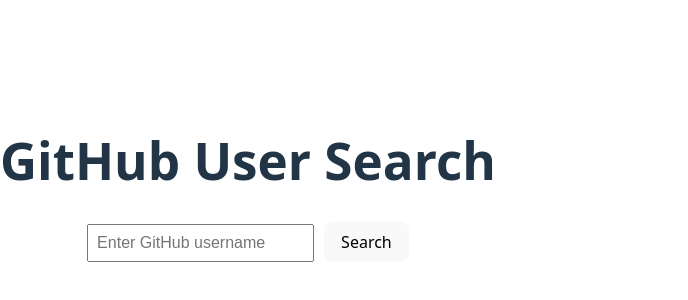
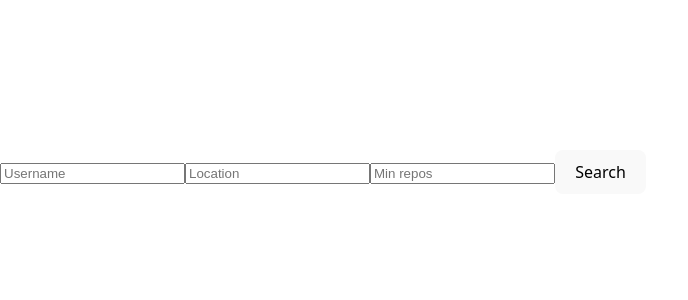
Before and after one commit to Ctrl-Eyob/alx-fe-reactjs, a React (Vite) app in the folder github-user-search/: page / in a window 1280 px wide. Shown: the part 228-528 px from the top of the page, without its empty margins (0-688 px from the left). Built offline with nearby package versions, Linux system fonts and the light colour scheme.

Commit message:
user search updated

```diff
--- a/github-user-search/src/App.jsx
+++ b/github-user-search/src/App.jsx
@@ -1,13 +1,72 @@
-import './App.css';
-import Search from './components/Search';
+// src/App.jsx
+import { useState } from "react";
+import Search from "./components/Search";
+import { searchUsers } from "./services/githubService";
 
-function App() {
+export default function App() {
+  const [users, setUsers] = useState([]);
+  const [loading, setLoading] = useState(false);
+  const [error, setError] = useState("");
+
+  const handleSearch = async (criteria) => {
+    setLoading(true);
+    setError("");
+    try {
+      const results = await searchUsers(criteria);
+      const detailedUsers = await Promise.all(
+        results.items.map(async (user) => {
+          const res = await fetch(user.url);
+          const detail = await res.json();
+          return {
+            id: user.id,
+            login: user.login,
+            avatar_url: user.avatar_url,
+            html_url: user.html_url,
+            location: detail.location || "N/A",
+            public_repos: detail.public_repos,
+          };
+        })
+      );
+      setUsers(detailedUsers);
+    } catch (err) {
+      setError(err.message);
+    } finally {
+      setLoading(false);
+    }
+  };
+
   return (
-    <div className="app">
-      <h1>GitHub User Search</h1>
-      <Search />
+    <div className="min-h-screen bg-gray-100 p-6">
+      <Search onSearch={handleSearch} />
+      {loading && <p className="text-center mt-4">Loading...</p>}
+      {error && <p className="text-red-500 text-center mt-4">{error}</p>}
+      <div className="grid gap-4 mt-6 max-w-5xl mx-auto">
+        {users.map((user) => (
+          <div
+            key={user.id}
+            className="bg-white p-4 rounded-lg shadow flex items-center gap-4"
+          >
+            <img
+              src={user.avatar_url}
+              alt={user.login}
+              className="w-16 h-16 rounded-full"
+            />
+            <div className="flex-1">
+              <h2 className="text-lg font-bold">{user.login}</h2>
+              <p>📍 {user.location}</p>
+              <p>📦 {user.public_repos} repos</p>
+              <a
+                href={user.html_url}
+                target="_blank"
+                rel="noopener noreferrer"
+                className="text-blue-500 hover:underline"
+              >
+                View Profile
+              </a>
+            </div>
+          </div>
+        ))}
+      </div>
     </div>
   );
 }
-
-export default App;
--- a/github-user-search/src/components/Search.jsx
+++ b/github-user-search/src/components/Search.jsx
@@ -2,53 +2,128 @@
 import axios from 'axios';
 
 const Search = () => {
-  const [input, setInput] = useState('');
-  const [user, setUser] = useState(null);
+  const [username, setUsername] = useState('');
+  const [location, setLocation] = useState('');
+  const [minRepos, setMinRepos] = useState('');
+  const [users, setUsers] = useState([]);
   const [status, setStatus] = useState('idle'); // idle | loading | success | error
-
-  // ✅ fetchUserData now defined inside this file
-  const fetchUserData = async (username) => {
-    const response = await axios.get(`https://api.github.com/users/${username}`);
-    return response.data;
-  };
 
   const handleSubmit = async (e) => {
     e.preventDefault();
-    if (!input.trim()) return;
+    if (!username.trim() && !location.trim() && !minRepos.trim()) return;
 
     setStatus('loading');
     try {
-      const data = await fetchUserData(input.trim());
-      setUser(data);
+      // Build advanced search query
+      let queryParts = [];
+      if (username) queryParts.push(`${username} in:login`);
+      if (location) queryParts.push(`location:${location}`);
+      if (minRepos) queryParts.push(`repos:>=${minRepos}`);
+
+      const query = queryParts.join(' ');
+      const searchUrl = `https://api.github.com/search/users?q=${encodeURIComponent(query)}&per_page=10`;
+
+      const res = await axios.get(searchUrl);
+
+      // Fetch extra details for each user (location, repos)
+      const detailedUsers = await Promise.all(
+        res.data.items.map(async (user) => {
+          const detailRes = await axios.get(user.url);
+          return {
+            id: user.id,
+            login: user.login,
+            avatar_url: user.avatar_url,
+            html_url: user.html_url,
+            location: detailRes.data.location || 'N/A',
+            public_repos: detailRes.data.public_repos,
+          };
+        })
+      );
+
+      setUsers(detailedUsers);
       setStatus('success');
     } catch (error) {
+      console.error(error);
       setStatus('error');
-      setUser(null);
+      setUsers([]);
     }
   };
 
   return (
-    <div className="search-component">
-      <form onSubmit={handleSubmit}>
+    <div className="max-w-3xl mx-auto mt-6">
+      {/* Search Form */}
+      <form
+        onSubmit={handleSubmit}
+        className="flex flex-col md:flex-row gap-4 bg-white p-4 rounded-lg shadow-lg"
+      >
         <input
           type="text"
-          placeholder="Enter GitHub username"
-          value={input}
-          onChange={(e) => setInput(e.target.value)}
+          placeholder="Username"
+          value={username}
+          onChange={(e) => setUsername(e.target.value)}
+          className="flex-1 border rounded-lg px-3 py-2"
         />
-        <button type="submit">Search</button>
+        <input
+          type="text"
+          placeholder="Location"
+          value={location}
+          onChange={(e) => setLocation(e.target.value)}
+          className="flex-1 border rounded-lg px-3 py-2"
+        />
+        <input
+          type="number"
+          placeholder="Min repos"
+          value={minRepos}
+          onChange={(e) => setMinRepos(e.target.value)}
+          className="w-32 border rounded-lg px-3 py-2"
+        />
+        <button
+          type="submit"
+          className="bg-blue-600 text-white px-5 py-2 rounded-lg hover:bg-blue-700"
+        >
+          Search
+        </button>
       </form>
 
-      {status === 'loading' && <p>Loading...</p>}
-      {status === 'error' && <p>Looks like we cant find the user.</p>}
-      {status === 'success' && user && (
-        <div className="user-result">
-          <img src={user.avatar_url} alt={user.login} width="100" />
-          <h2>{user.name || user.login}</h2>
-          <p>
-            <a href={user.html_url} target="_blank" rel="noreferrer">Visit GitHub Profile</a>
-          </p>
+      {/* Loading / Error Messages */}
+      {status === 'loading' && <p className="text-center mt-4">Loading...</p>}
+      {status === 'error' && (
+        <p className="text-red-500 text-center mt-4">Error fetching users.</p>
+      )}
+
+      {/* Results */}
+      {status === 'success' && users.length > 0 && (
+        <div className="grid gap-4 mt-6">
+          {users.map((user) => (
+            <div
+              key={user.id}
+              className="bg-white p-4 rounded-lg shadow flex items-center gap-4"
+            >
+              <img
+                src={user.avatar_url}
+                alt={user.login}
+                className="w-16 h-16 rounded-full"
+              />
+              <div>
+                <h2 className="text-lg font-bold">{user.login}</h2>
+                <p>📍 {user.location}</p>
+                <p>📦 {user.public_repos} repos</p>
+                <a
+                  href={user.html_url}
+                  target="_blank"
+                  rel="noopener noreferrer"
+                  className="text-blue-500 hover:underline"
+                >
+                  View Profile
+                </a>
+              </div>
+            </div>
+          ))}
         </div>
+      )}
+
+      {status === 'success' && users.length === 0 && (
+        <p className="text-center mt-4">No users found.</p>
       )}
     </div>
   );
--- a/github-user-search/src/services/githubService.js
+++ b/github-user-search/src/services/githubService.js
@@ -4,3 +4,24 @@
   const response = await axios.get(`https://api.github.com/users/${username}`);
   return response.data;
 };
+// src/services/githubService.js
+const BASE_URL = "https://api.github.com/search/users";
+
+export async function searchUsers({ username, location, minRepos, page = 1 }) {
+  let query = [];
+
+  if (username) query.push(`${username} in:login`);
+  if (location) query.push(`location:${location}`);
+  if (minRepos) query.push(`repos:>=${minRepos}`);
+
+  const queryString = query.join(" ");
+  const url = `${BASE_URL}?q=${encodeURIComponent(queryString)}&page=${page}&per_page=10`;
+
+  const res = await fetch(url);
+  if (!res.ok) {
+    throw new Error(`GitHub API Error: ${res.status}`);
+  }
+
+  const data = await res.json();
+  return data;
+}
```
